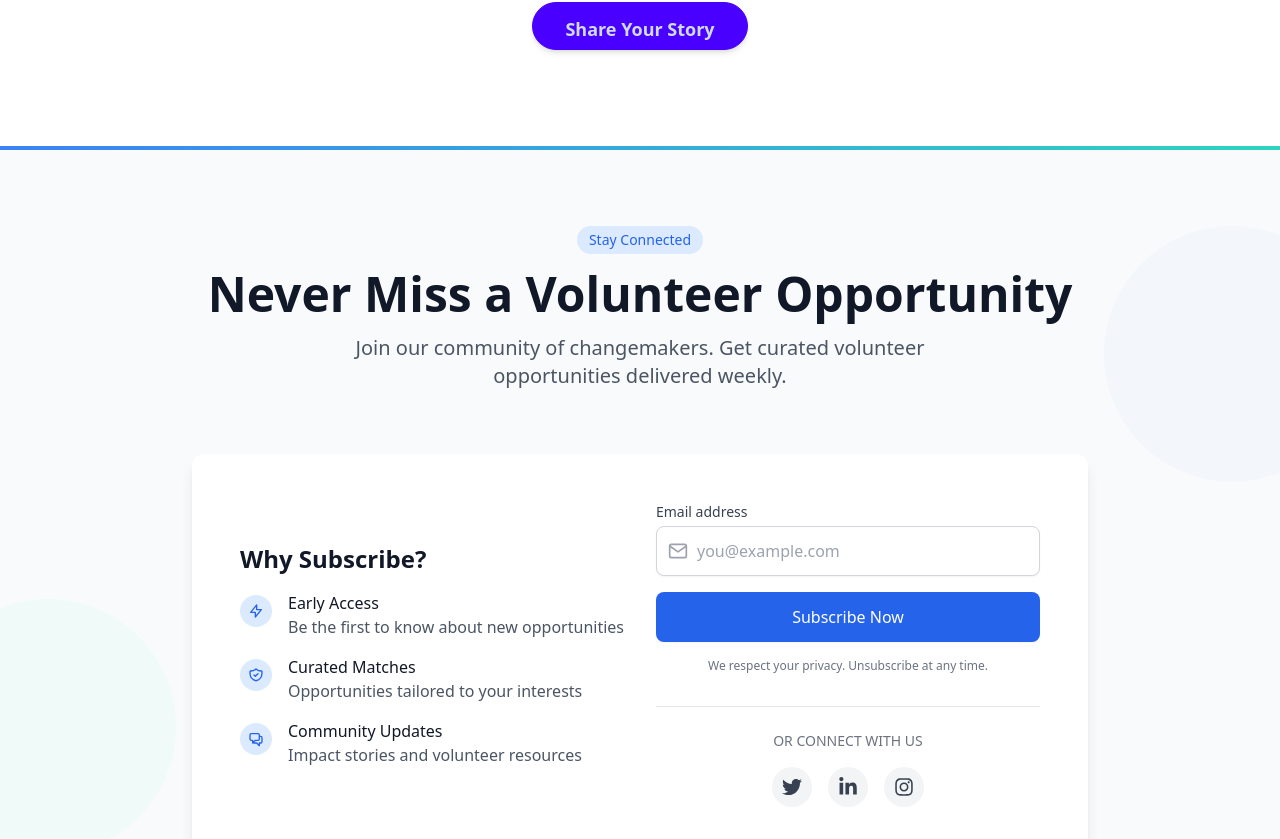
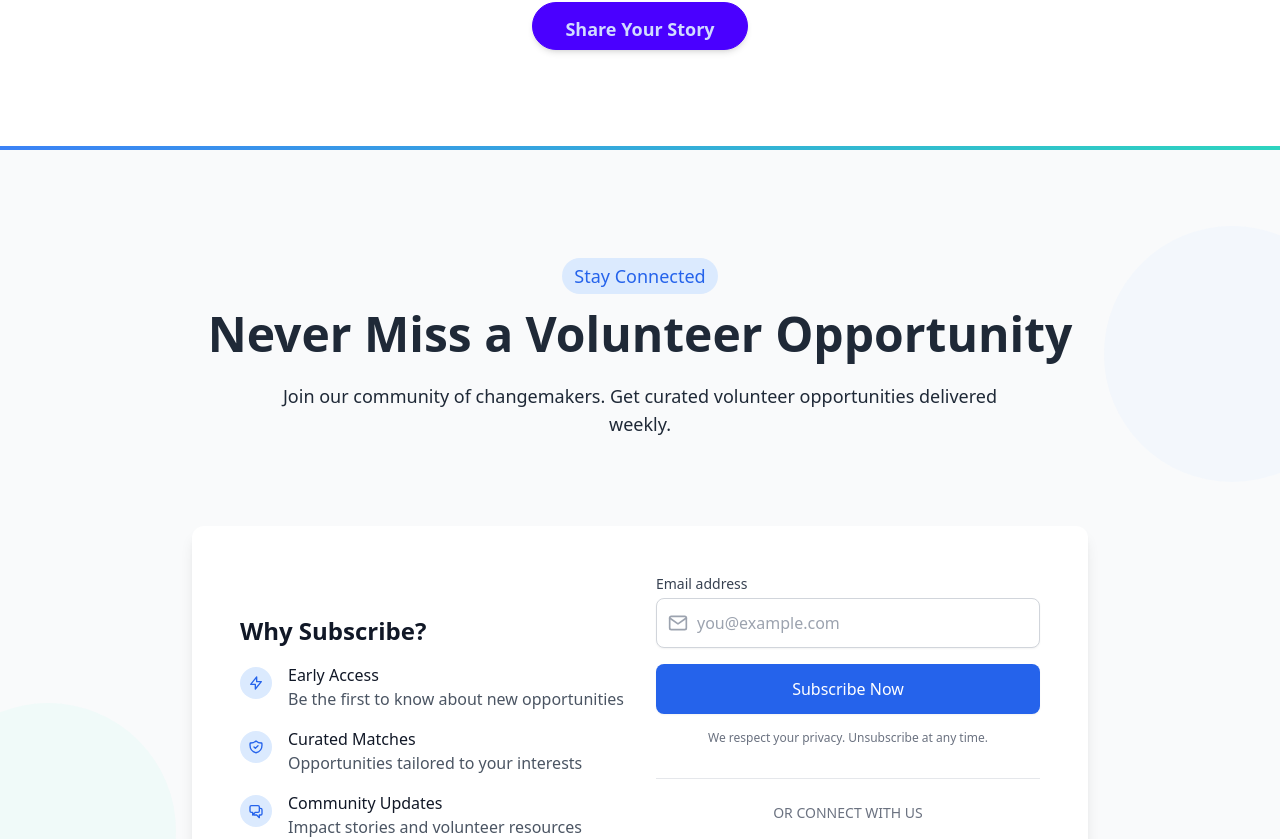
Before and after one commit to Developer-Jaber/Kind-Connect, a React (Vite) app: page / in a window 1280 px wide. Shown: the part 4140-4979 px from the top of the page. Built offline with nearby package versions, Linux system fonts and the light colour scheme; no server answers.

Commit message:
Update: Change some style in NewslatterSignup section.

```diff
--- a/src/Components/NewsletterSignup.jsx
+++ b/src/Components/NewsletterSignup.jsx
@@ -20,7 +20,7 @@ const NewsletterSignup = () => {
   };
 
   return (
-    <section className="relative bg-gray-50 py-20 overflow-hidden">
+    <section className="relative bg-gray-50 py-28 overflow-hidden">
       {/* Decorative elements */}
       <div className="top-0 left-0 absolute bg-gradient-to-r from-blue-500 to-teal-400 w-full h-1"></div>
       <div className="top-20 -right-20 absolute bg-blue-100 opacity-20 rounded-full w-64 h-64"></div>
@@ -28,13 +28,13 @@ const NewsletterSignup = () => {
 
       <div className="relative mx-auto px-4 max-w-6xl container">
         <div className="mb-16 text-center">
-          <span className="inline-block bg-blue-100 mb-4 px-3 py-1 rounded-full font-medium text-blue-600 text-sm">
+          <span className="inline-block bg-blue-100 mb-4 px-3 py-1 rounded-full font-medium text-blue-600 text-lg">
             Stay Connected
           </span>
-          <h2 className="mb-4 font-bold text-gray-900 text-4xl md:text-5xl">
+          <h2 className="font-bold text-2xl lg:text-5xl text-center">
             Never Miss a Volunteer Opportunity
           </h2>
-          <p className="mx-auto max-w-2xl text-gray-600 text-xl">
+          <p className="mx-auto py-6 max-w-3xl text-lg text-center">
             Join our community of changemakers. Get curated volunteer opportunities delivered weekly.
           </p>
         </div>
```
